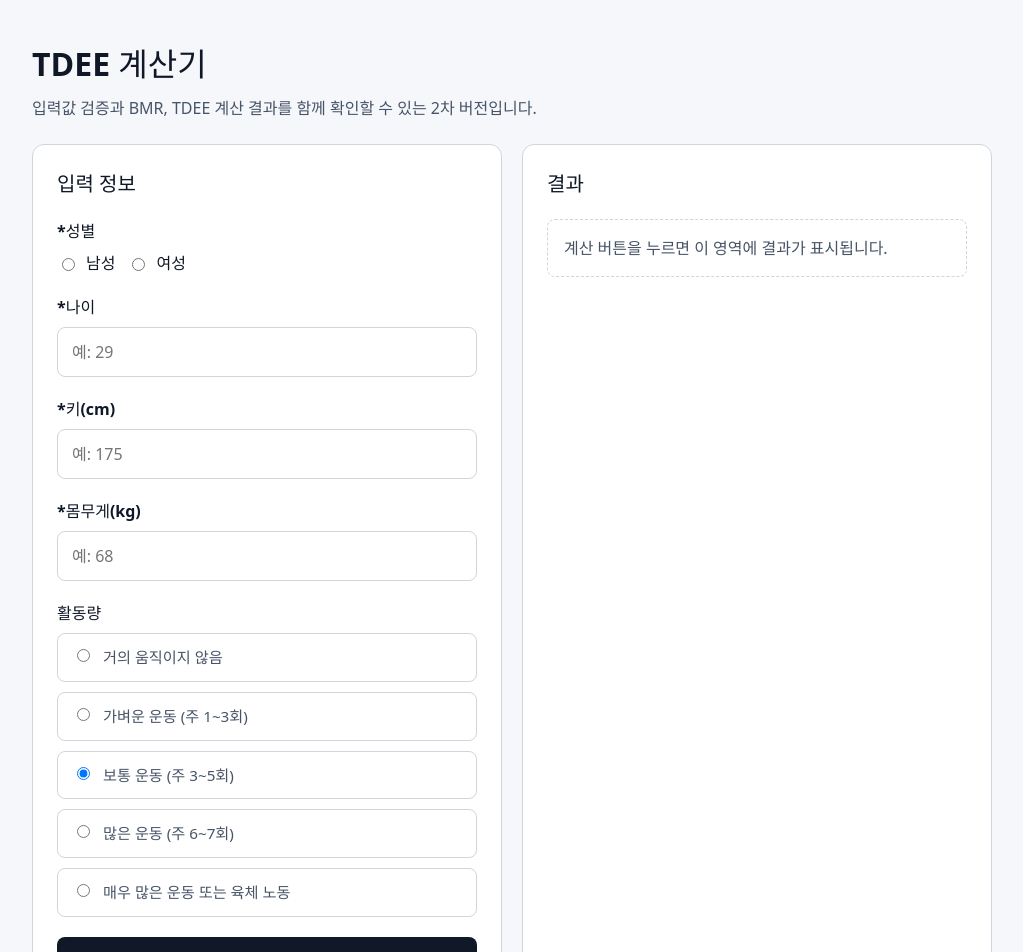
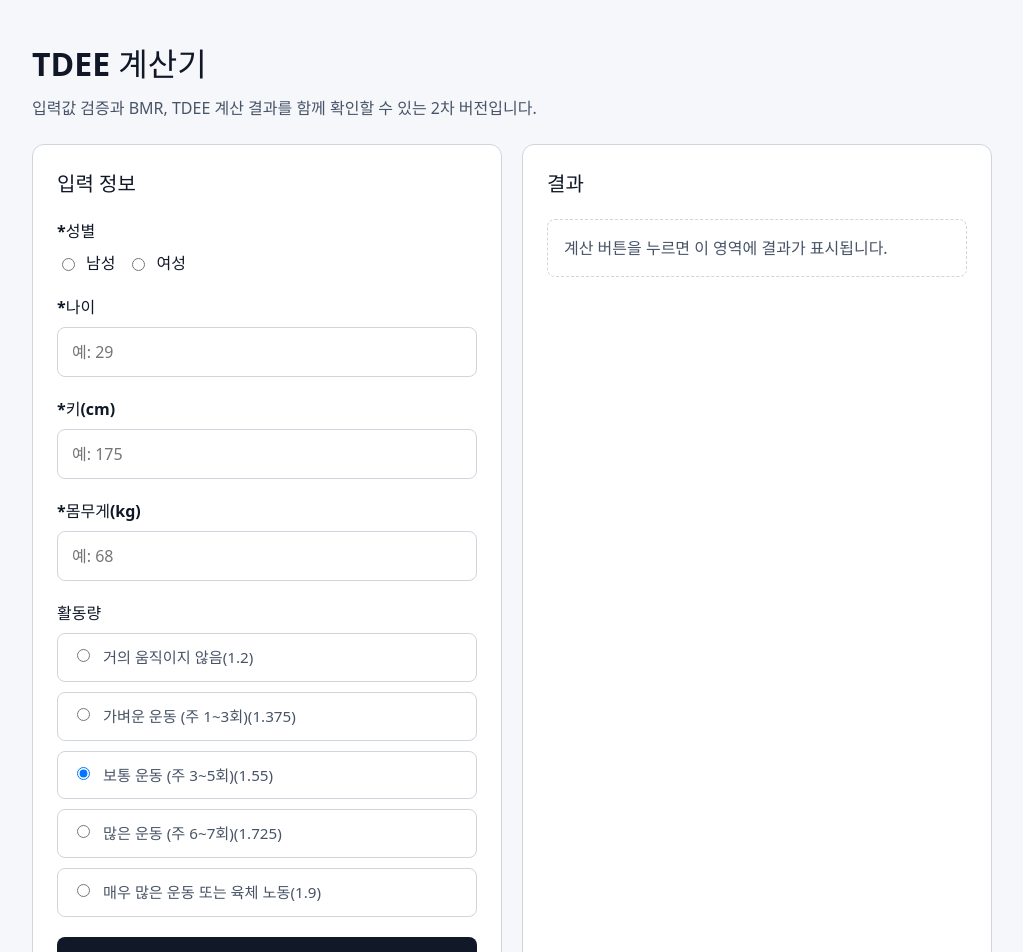
Before and after one commit to jangseungho0801/tdee-calculator, a React (Vite) app: page / in a window 1280 px wide. Shown: the top 952 px of the page, without its empty margins (128-1151 px from the left). Built offline with nearby package versions, Linux system fonts and the light colour scheme.

Commit message:
fist commit

```diff
--- a/src/App.jsx
+++ b/src/App.jsx
@@ -2,21 +2,21 @@ import { useEffect, useRef, useState } from 'react'
 import styled from 'styled-components'
 
 const activityOptions = [
-  { value: '1', description: '거의 움직이지 않음', factor: 1.2 },
+  { value: '1', description: '거의 움직이지 않음(1.2)', factor: 1.2 },
   {
     value: '2',
-    description: '가벼운 운동 (주 1~3회)',
+    description: '가벼운 운동 (주 1~3회)(1.375)',
     factor: 1.375,
   },
   {
     value: '3',
-    description: '보통 운동 (주 3~5회)',
+    description: '보통 운동 (주 3~5회)(1.55)',
     factor: 1.55,
   },
-  { value: '4', description: '많은 운동 (주 6~7회)', factor: 1.725 },
+  { value: '4', description: '많은 운동 (주 6~7회)(1.725)', factor: 1.725 },
   {
     value: '5',
-    description: '매우 많은 운동 또는 육체 노동',
+    description: '매우 많은 운동 또는 육체 노동(1.9)',
     factor: 1.9,
   },
 ]
```
